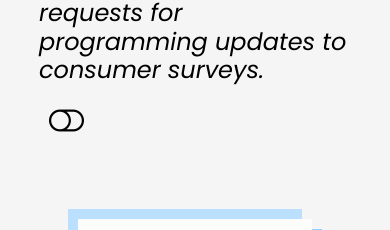
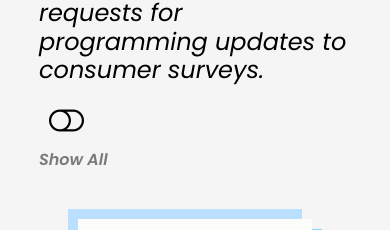
Before and after one commit to jonathanswift9k/jonathanswift9k.github.io, a React (Create React App) app: page / in a window 390 px wide. Shown: the part 1370-1600 px from the top of the page. Built offline with nearby package versions, Linux system fonts and the light colour scheme.

Commit message:
Button Fix Mobile

```diff
--- a/src/css/history.css
+++ b/src/css/history.css
@@ -38,8 +38,20 @@
     background: transparent;
 }
 
-.buttonText:hover > p {
-    opacity: 1;
+@media screen and (max-width: 1100px) {
+    .buttonText > p {
+        opacity: .5;
+        font-size: 1em;
+        padding: 0;
+        margin: 0;
+        background: transparent;
+    }
+}
+
+@media (hover: hover) {
+    .buttonText:hover > p {
+        opacity: 1;
+    }
 }
 
 .historyText {
--- a/src/pages/History.js
+++ b/src/pages/History.js
@@ -23,11 +23,7 @@ export default function History() {
     ]
 
     const handleClick = () => {
-        setTimeout(() => {
-            setHistLength(prev => !prev)
-        }, "250")
-
-        document.querySelector(".historyText").focus()
+        setHistLength(prev => !prev)
     }
 
     const view = () => {
```
